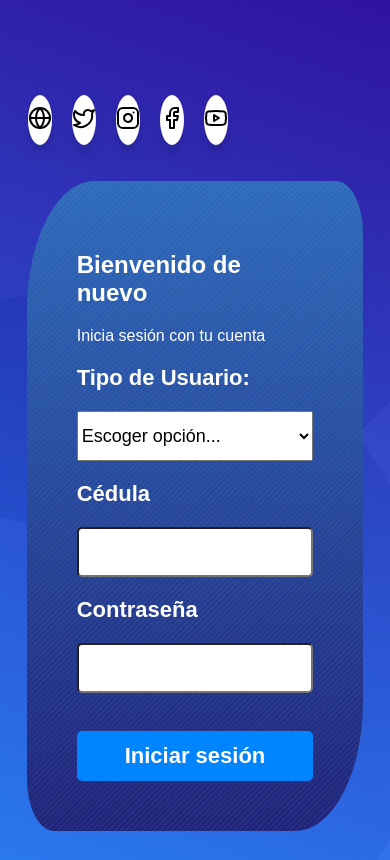
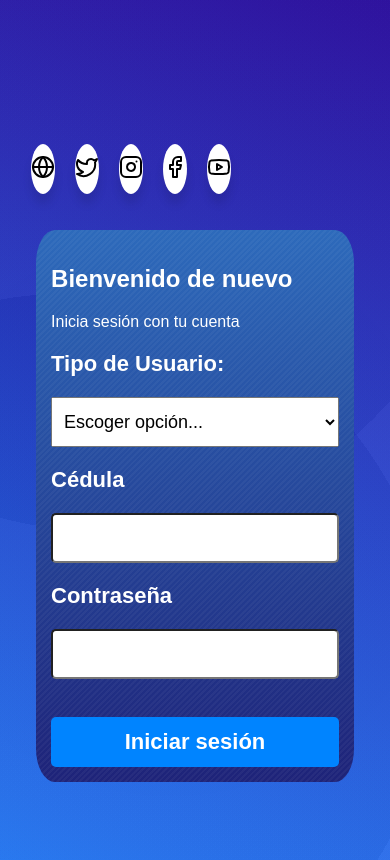
Before and after one commit to AngelaYermey/RegistrosBD, a PHP site: page /FormularioInicioSesion.html in a window 390 px wide. Run offline with PHP 8.4, Linux system fonts and the light colour scheme; grey boxes are pictures that could not be loaded.

Commit message:
implementación de mejoras en el responsive de login, correción de area de transcripción

```diff
--- a/css/encabezado.css
+++ b/css/encabezado.css
@@ -89,9 +89,11 @@
     max-height: 590px; /* Ajusta según sea necesario */
     border: 1px solid #cccccc00;
     padding: 10px;
+
   }
   .contenedorText {
     font-size: 100%; /* Tamaño de texto inicial */
+   height: 10%;
   }
 
   p {
--- a/css/estilo.css
+++ b/css/estilo.css
@@ -16,9 +16,11 @@
   max-height: 590px; /* Ajusta según sea necesario */
   border: 1px solid #cccccc00;
   padding: 10px;
+  height: 500px;
 }
 .contenedorText {
   font-size: 100%; /* Tamaño de texto inicial */
+  height: 500px;
 }
 
 p {
--- a/css/estiloSearch.css
+++ b/css/estiloSearch.css
@@ -8,7 +8,7 @@
 
   .input {
     width: 100%;
-    height: 40px;
+    height: 50px;
     line-height: 28px;
     padding: 0 1rem;
     padding-left: 2.5rem;
--- a/css/estilobody.css
+++ b/css/estilobody.css
@@ -44,7 +44,6 @@
 .holy-grail-content {
   color: #777;
   height: 100%;
-
 }
 
 .holy-grail {
--- a/css/login.css
+++ b/css/login.css
@@ -117,9 +117,11 @@
 }
 
 .formulario {
-  padding: 70px;
+  padding: 20px;
+  width: 100%;
+  max-width: 400px;
   margin: auto;
-  border-radius: 25% 10%;
+  border-radius: 6% ;
   background-image: repeating-linear-gradient(
       135deg,
       rgba(255, 255, 255, 0.04) 0px,
@@ -130,19 +132,15 @@
     linear-gradient(0deg, rgb(30, 35, 121), rgb(45, 106, 187));
 }
 
-/* Media queries para laptops de 14 pulgadas */
-@media only screen and (max-width: 1440px) {
-  .contenedor {
-    width: 90%;
+@media (max-width: 600px) {
+  .formulario {
+      padding: 15px;
   }
-
-  .formulario {
-    padding: 50px;
-    border-radius: 20% 8%;
+  .input input, .input select {
+      padding: 8px;
   }
-
-  .imagen-formulario {
-    height: 150px;
+  .btnCrear_Cuenta {
+      padding: 8px;
   }
 }
 
```
